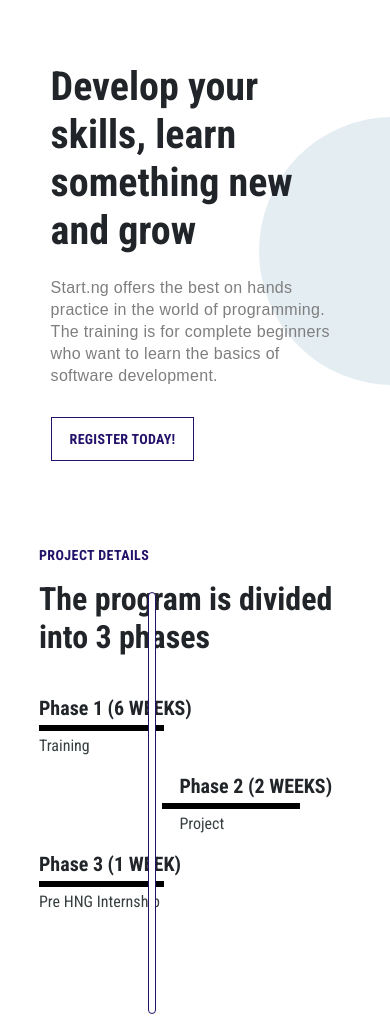
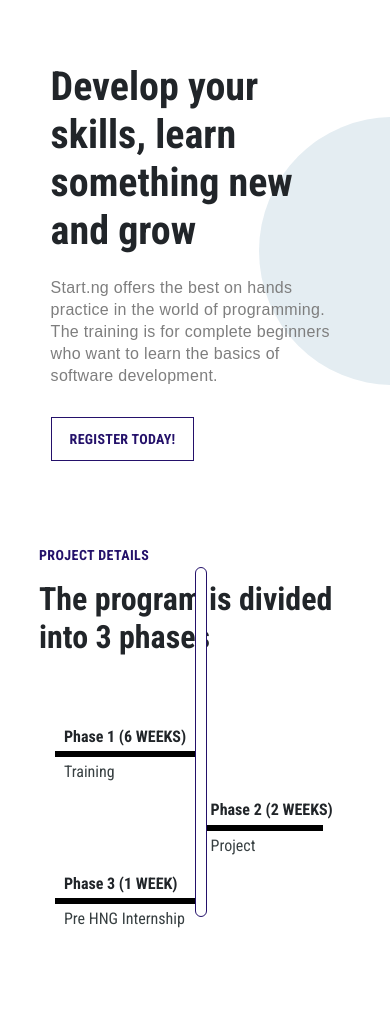
Before and after one commit to IkpemosiArnold/start-ng, a plain HTML site: page index.html in a window 390 px wide. Shown: the part 111-1127 px from the top of the page. Drawn offline with nearby package versions, Linux system fonts and the light colour scheme.

Commit message:
Added new Media Queries

```diff
--- a/css/alt.css
+++ b/css/alt.css
@@ -156,11 +156,7 @@ body{
     padding-right: 10%;
     margin-top: 4%;
 }
-#about-list{
-    list-style: none;
-    display: inline-block;
-    width: 100%;
-}
+
 .about-timeline::after{
 
     display: block;
@@ -337,6 +333,45 @@ body{
     .template-header {
         margin-bottom: -12%;
     }
+    .about-timeline{
+        padding-top: 10%;
+        max-height: 400px;
+    }
+    .about-timeline::after{
+        width: 3vw;
+        height:350px;
+        left: 50%;
+        bottom: 45vh;
+      }
+      #item-1::after{
+        left: -3%;
+        top:5px;
+        height: 6px;
+        width: 50%;
+    }
+    #item-2::after{
+        left: -10%;
+        top:5px;
+        height: 6px;
+        width: 90%;
+    }
+    #item-3::after{
+        left: -3%;
+        top:5px;
+        height: 6px;
+        width: 50%;
+    }
+    #item-1,#item-2,#item-3{
+        font-size: 16px;
+
+    }
+    #t-item-1,#t-item-3{
+        padding-left: 8%;
+    }
+    .align-right{
+        padding-left: 55%;
+    }
+
 }
 @media screen and (min-width: 992px){
     #main-nav{
--- a/index.html
+++ b/index.html
@@ -75,15 +75,15 @@
                   <p class="uppercase purple-header">Project Details</p>
                 <h2 class="bold roboto-font">The program is divided into 3 phases</h2>
                <div class="about-timeline">
-                   <div class="ten-top-pad timeline-item">
+                   <div id="t-item-1" class="ten-top-pad timeline-item">
                     <h5  id="item-1" class="bold roboto-font"> Phase 1 (6 WEEKS)</h5>
                     <p class="text-grey roboto-font">Training </p>
                    </div>
-                   <div class="timeline-item align-right">
+                   <div id="t-item-2" class="timeline-item align-right">
                     <h5  id="item-2" class="bold roboto-font"> Phase 2 (2 WEEKS)</h5>
                     <p class="text-grey roboto-font">Project</p>
                    </div>
-                   <div class="timeline-item">
+                   <div id="t-item-3" class="timeline-item">
                     <h5  id="item-3" class="bold roboto-font"> Phase 3 (1 WEEK)</h5>
                     <p class="text-grey roboto-font">Pre HNG Internship</p>
                    </div>
```
